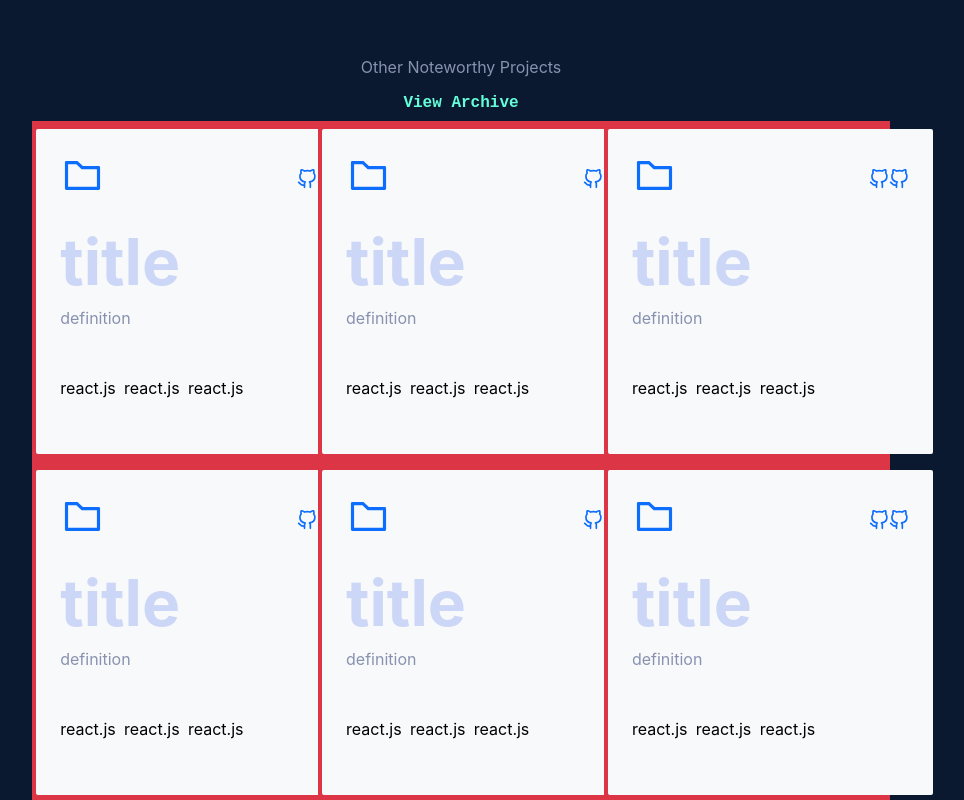
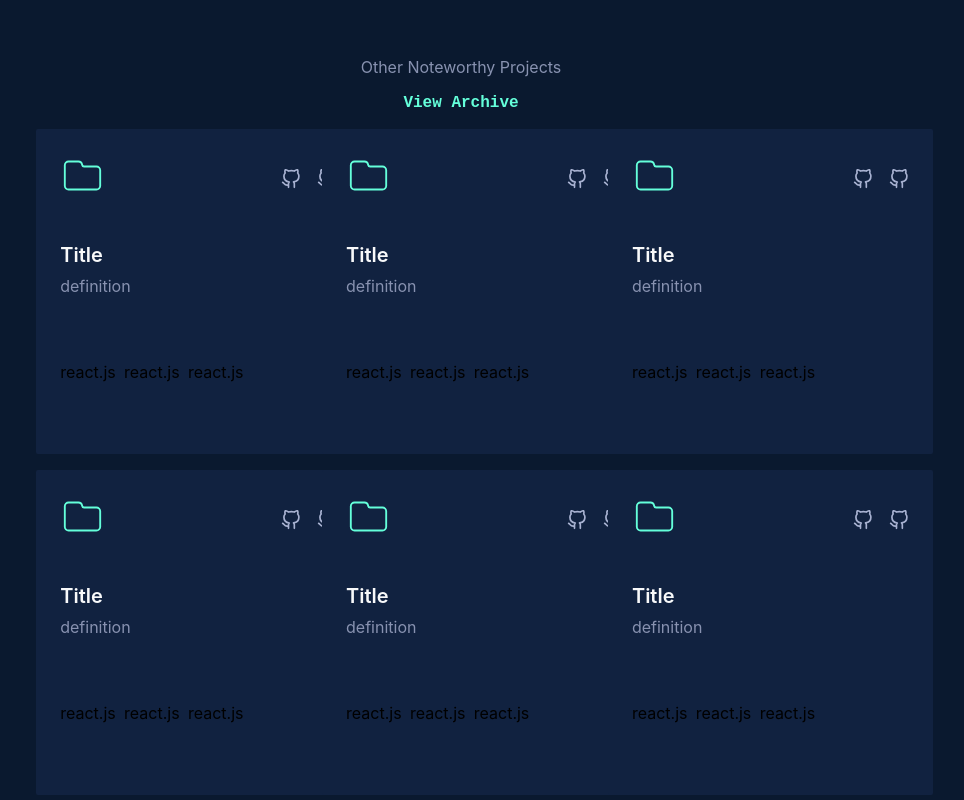
Before and after one commit to BishalRaj/portfolio-2023, a React (Vite) app: page / in a window 1280 px wide. Shown: the part 2340-3140 px from the top of the page, without its empty margins (179-1143 px from the left). Built offline with nearby package versions, Linux system fonts and the light colour scheme.

Commit message:
added hyperlink to folder

```diff
--- a/public/scss/_static.scss
+++ b/public/scss/_static.scss
@@ -7,3 +7,4 @@ $slate: #8892b0;
 $dark-slate: #495670;
 $light-slate: #a8b2d1;
 $lightest-slate: #ccd6f6;
+$light-navy: #112240;
--- a/src/components/PersonalProjectComponent/PersonalProjects.tsx
+++ b/src/components/PersonalProjectComponent/PersonalProjects.tsx
@@ -1,36 +1,37 @@
 import React from "react";
 import "./style.scss";
 import { Col, Row } from "react-bootstrap";
-import { AiOutlineFolder } from "react-icons/ai";
+import { CiFolderOn } from "react-icons/ci";
 import { FiGithub } from "react-icons/fi";
 
 const PersonalProjects = () => {
   var projects = [];
   for (let index = 0; index < 14; index++) {
     projects.push(
-      <Col lg={4} className="bg-danger  px-1 py-2">
-        <div className="project-card p-4 mx-auto bg-light ">
+      // <Col lg={4} className="bg-danger  px-1 py-2">
+      <Col lg={4} className="  px-1 py-2">
+        <div className="project-card p-4 mx-auto bg-light-navy">
           <Row className="h-100 d-flex justify-content-between">
             <Col lg={12} className="d-flex height-fit-content">
               <div className="w-50">
                 <a href="/">
-                  <AiOutlineFolder size={45} />
+                  <CiFolderOn size={45} className="color-custom-green" />
                 </a>
               </div>
-              <div className="text-right w-50 d-flex align-items-end py-2 justify-content-end">
-                <a href="/">
+              <div className="text-right w-50 d-flex align-items-end py-2 justify-content-end project-link">
+                <a href="/" className="ml-1">
                   <FiGithub size={20} />
                 </a>
-                <a href="/">
+                <a href="/" className="ml-1">
                   <FiGithub size={20} />
                 </a>
               </div>
             </Col>
             <Col lg={12}>
-              <h2>title</h2>
+              <h5 className="text-light">Title</h5>
               <p>definition</p>
             </Col>
-            <Col lg={12} className="project-skills">
+            <Col lg={12} className="project-skills height-fit-content">
               <ul>
                 <li>react.js</li>
                 <li>react.js</li>
--- a/src/components/PersonalProjectComponent/style.scss
+++ b/src/components/PersonalProjectComponent/style.scss
@@ -23,3 +23,12 @@
     }
   }
 }
+
+.project-link {
+  a {
+    color: sv.$light-slate;
+    &:hover {
+      color: sv.$green;
+    }
+  }
+}
--- a/src/style.scss
+++ b/src/style.scss
@@ -11,3 +11,18 @@
 .height-fit-content {
   height: fit-content !important ;
 }
+
+.bg-light-navy {
+  background-color: sv.$light-navy;
+}
+
+.color-custom-green {
+  color: sv.$green !important ;
+}
+
+.mr-1 {
+  margin-right: 1rem;
+}
+.ml-1 {
+  margin-left: 1rem;
+}
```
